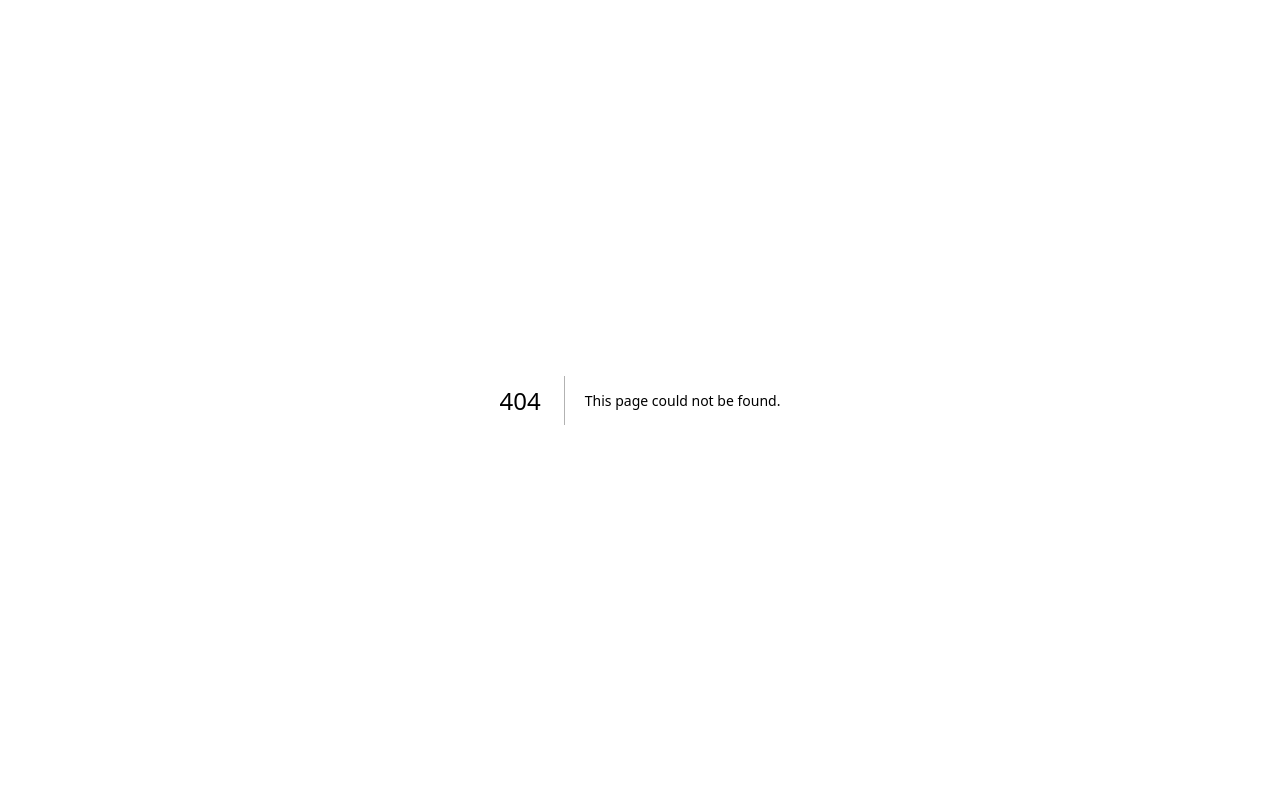
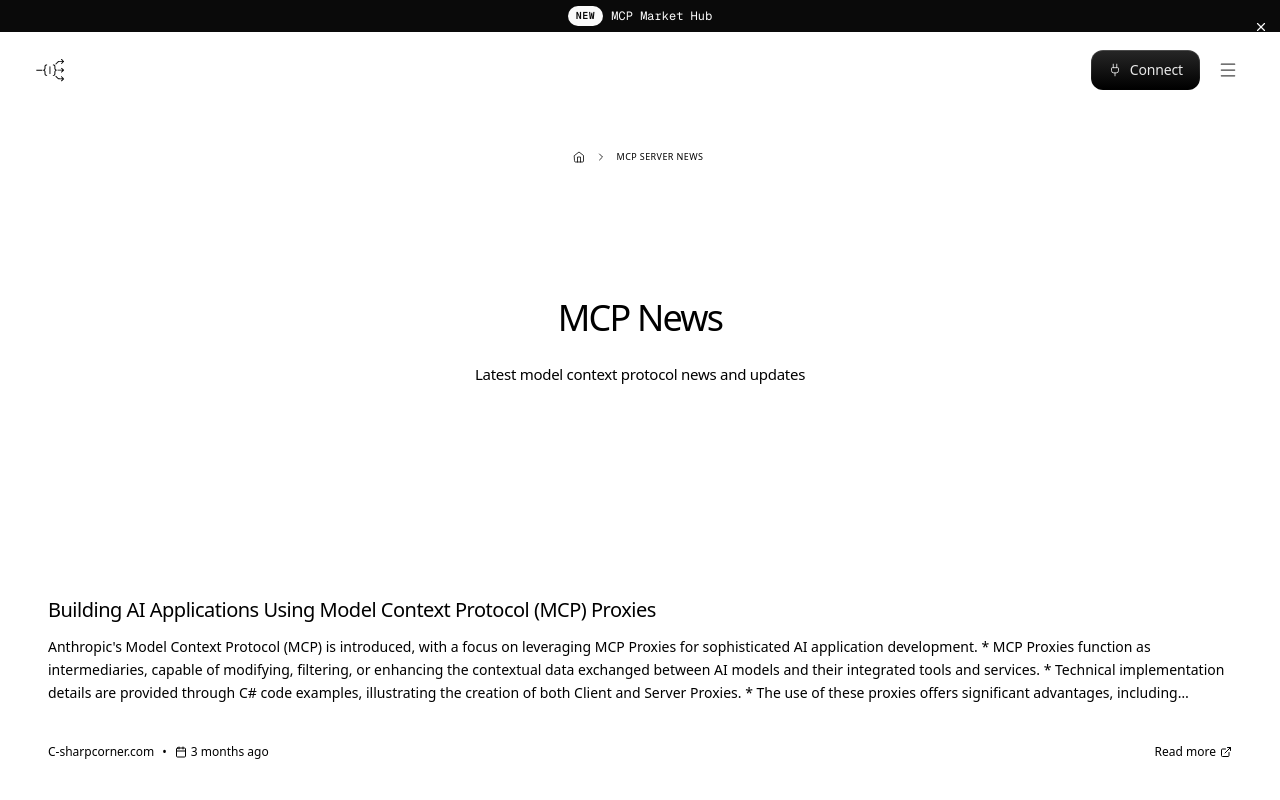
Before and after one commit to ttncode/marketplace-ui, a Next.js app: page /news in a window 1280 px wide. Before the commit this address had no page. Shown: the top 800 px of the page. Built offline with nearby package versions, Linux system fonts and the light colour scheme.

Commit message:
feat(news): add route for the news page (#80)
Serve the news page.

```diff
--- /dev/null
+++ b/src/app/(site)/news/page.tsx
@@ -0,0 +1,11 @@
+import type { Metadata } from "next";
+import { NewsPage } from "@/components/sites/mcpmarket-com-1a9fdbee/news-f46b16ed/NewsPage";
+
+export const metadata: Metadata = {
+  title: "MCP Server News | MCP Market",
+  description: "Latest model context protocol news and updates",
+};
+
+export default function NewsRoute() {
+  return <NewsPage />;
+}
```
